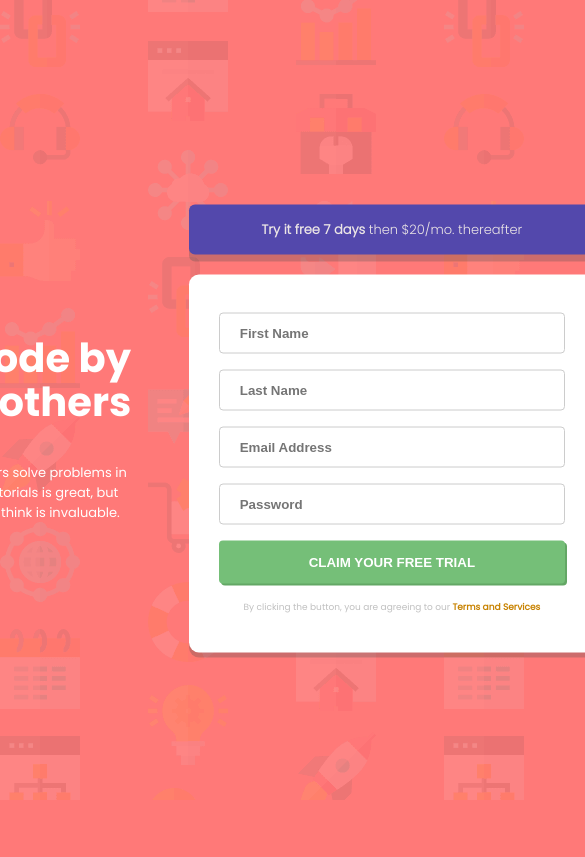
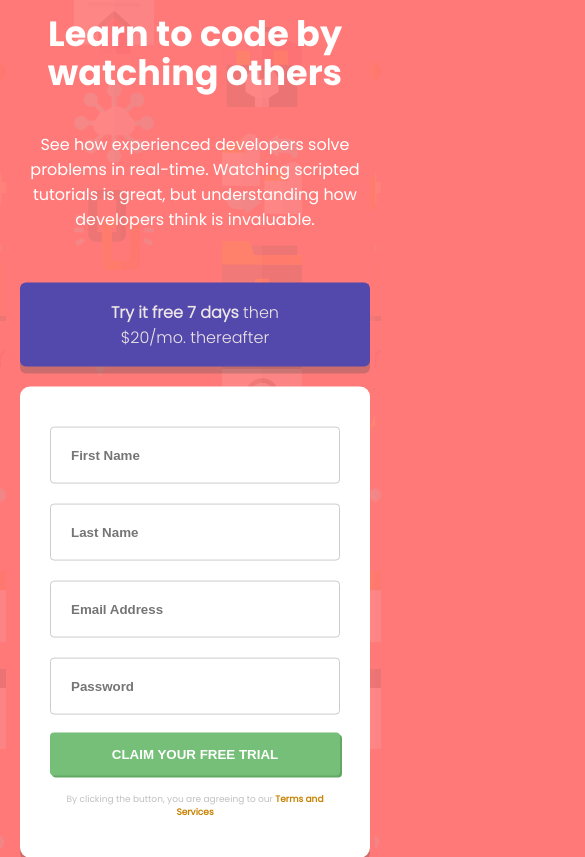
Before and after one commit to MirrorInstinct/Sign-Up-Form-Component, a plain HTML site: page index.html in a window 390 px wide. Shown: the whole page, 585 px wide, since content can reach past the window. Drawn offline with Linux system fonts and the light colour scheme.

Commit message:
Added mobile layout design

```diff
--- a/style.css
+++ b/style.css
@@ -18,7 +18,6 @@ body {
     background-color: #ff7978;
     background-repeat: no-repeat;
 }
-
 
 .container {
     display: flex;
@@ -91,7 +90,6 @@ input[type=submit] {
     background-color: #5348ac;
     border-radius: 6px;
     text-align: center;
-    font-size: medium;
     padding: 15px;
     color: rgb(235, 229, 229);
     font-family: Poppins-Light;
@@ -112,5 +110,52 @@ input[type=submit] {
 }
 
 @media only screen and (max-width: 600px) {
-    /*Having issues formatting the size and width correctly*/
+    body {
+        background-image: url("images/bg-intro-mobile.png");
+        background-color: #ff7978;
+        background-repeat: repeat; /*Needs work*/
+    }
+
+    .container {
+        display: flex;
+        flex-direction: column;
+        min-width: 350px;
+    }
+
+    .description {
+        color: white;
+        text-align: center;
+        padding: 5px;
+    }
+
+    .description h1 {
+        font-size: 35px;
+    }
+
+    .description p {
+        font-family: Poppins;
+        font-size: medium;
+        margin-bottom: 30px;
+    }
+
+    .trial {
+        background-color: #5348ac;
+        border-radius: 6px;
+        text-align: center;
+        font-size: medium;
+        padding: 17px 60px;
+    }
+
+    .fields{
+        background-color: white;
+        border-radius: 10px;
+        text-align: center;
+        padding: 30px;
+        box-shadow: 0px 5px rgba(79, 79, 79, 0.286);
+    }
+
+    input {
+        padding: 20px 20px;
+        margin: 10px 0;
+    }
 }
```
